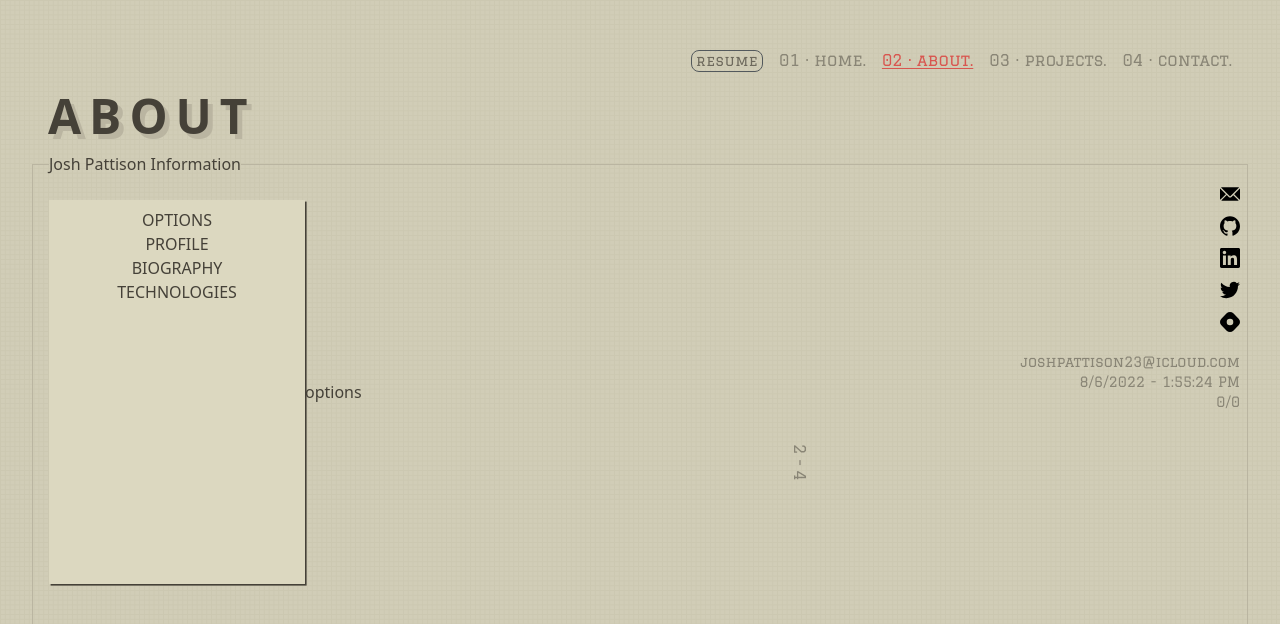
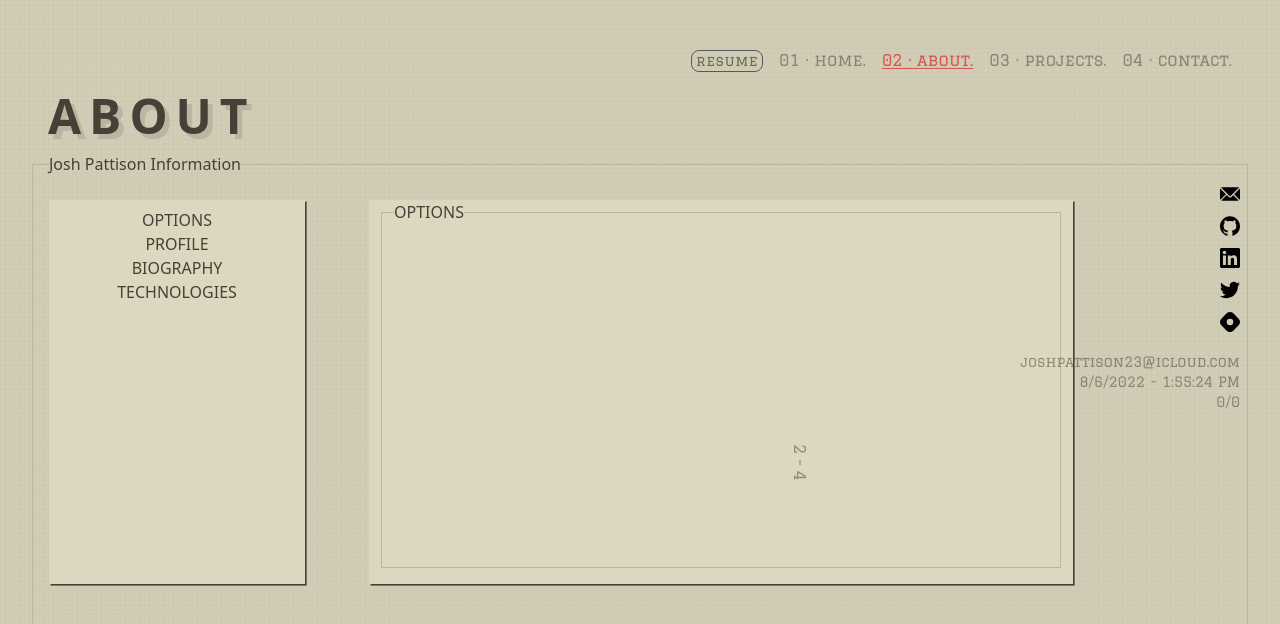
Before and after one commit to pattisoj/portfolio, a Next.js app: page /about in a window 1280 px wide. Shown: the top 624 px of the page. Built offline with nearby package versions, Linux system fonts and the light colour scheme.

Commit message:
Styled information location

```diff
--- a/pages/about.js
+++ b/pages/about.js
@@ -35,10 +35,34 @@ export default function About() {
             </button>
           </div>
           <div className="about-info-display">
-            {displayedOption === "options" ? <p>options</p> : null}
-            {displayedOption === "profile" ? <p>profile</p> : null}
-            {displayedOption === "biography" ? <p>biography</p> : null}
-            {displayedOption === "technologies" ? <p>technologies</p> : null}
+            {displayedOption === "options" ? (
+              <div className="about-info-content-container">
+                <fieldset className="about-info-content">
+                  <legend>OPTIONS</legend>
+                </fieldset>
+              </div>
+            ) : null}
+            {displayedOption === "profile" ? (
+              <div className="about-info-content-container">
+                <fieldset className="about-info-content">
+                  <legend>PROFILE</legend>
+                </fieldset>
+              </div>
+            ) : null}
+            {displayedOption === "biography" ? (
+              <div className="about-info-content-container">
+                <fieldset className="about-info-content">
+                  <legend>BIOGRAPHY</legend>
+                </fieldset>
+              </div>
+            ) : null}
+            {displayedOption === "technologies" ? (
+              <div className="about-info-content-container">
+                <fieldset className="about-info-content">
+                  <legend>TECHNOLOGIES</legend>
+                </fieldset>
+              </div>
+            ) : null}
           </div>
         </fieldset>
       </div>
--- a/styles/about.css
+++ b/styles/about.css
@@ -44,3 +44,18 @@
     background-color: #dcd8c0;
     box-shadow: 0.1rem 0.1rem #454138;
 }
+
+.about-info-content-container{
+    height: 48vh;
+    width: 55vw;
+    margin-left: 5vw;
+    background-color: #dcd8c0;
+    box-shadow: 0.1rem 0.1rem #454138;
+}
+
+.about-info-content{
+    height: 46vh;
+    margin: 0rem 0.75rem 0 0.75rem;
+    padding: 0.75rem;
+    border: 0.1rem solid #bab5a1;
+}
```
